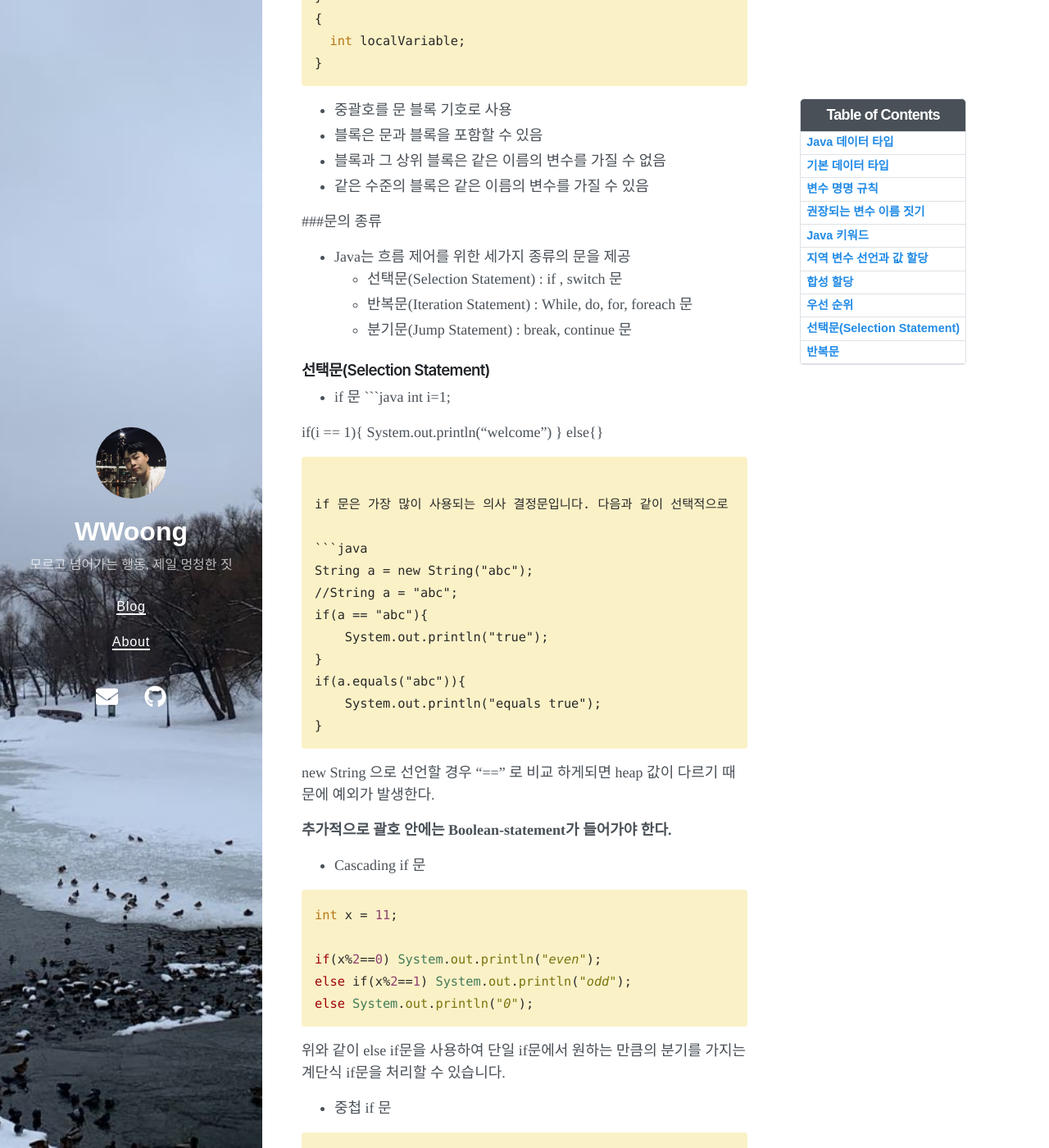
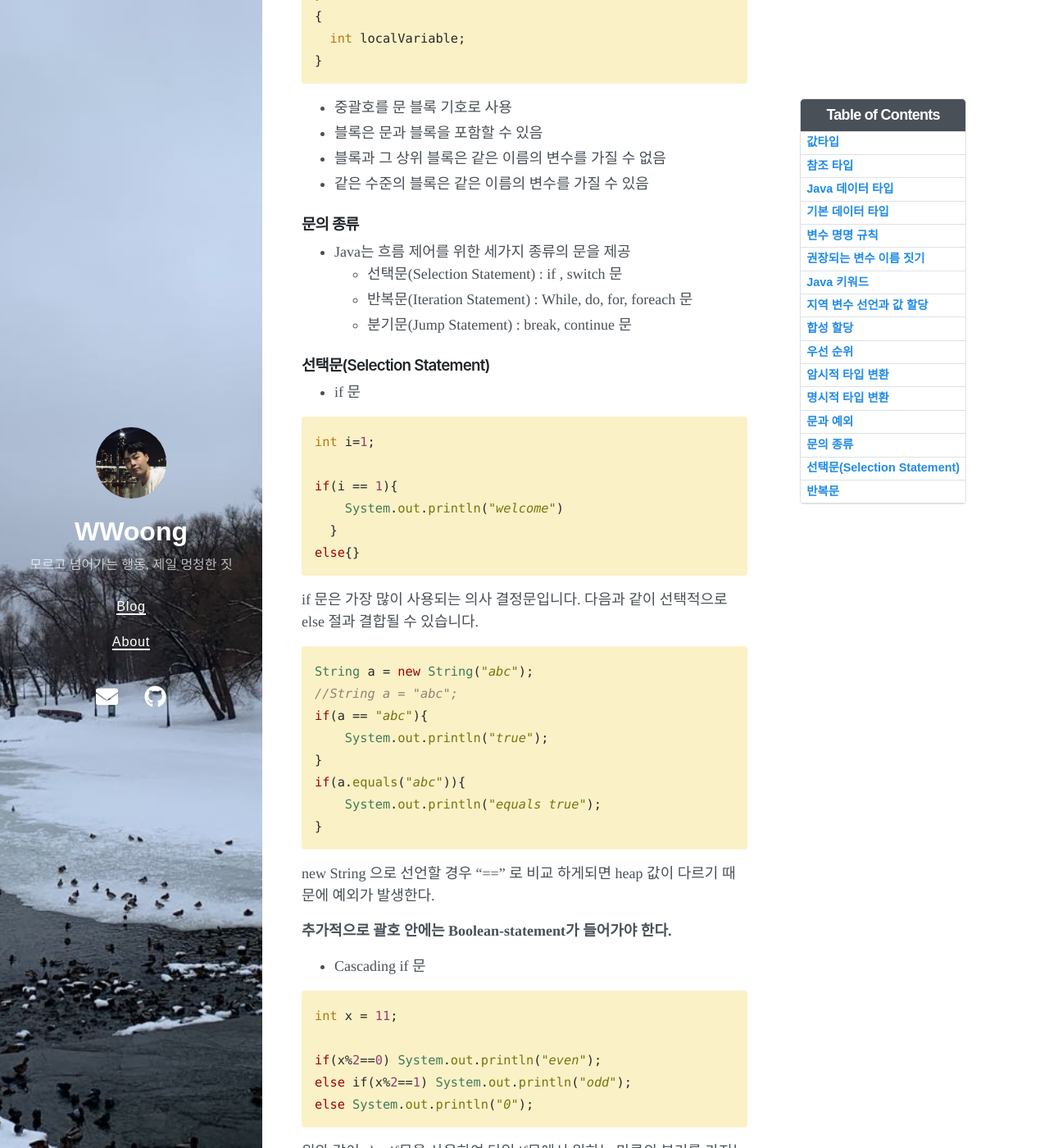
Before and after one commit to sangwoong12/sangwoong12.github.io, a Jekyll site: the page built from _posts/2022-10-25-nhnAcademy02.md, in a window 1280 px wide and 1400 px high, scrolled down 4128 px. Shown: the whole window at 82% size. Built offline with Jekyll 4.4.1, drawn with Linux system fonts in a browser that asks for light colours; nearby versions of some CDN libraries; part of the change alters nothing that is shown; some of the changed text lies outside the part shown.

Commit message:
중간 커밋

````diff
--- a/_posts/2022-10-25-nhnAcademy02.md
+++ b/_posts/2022-10-25-nhnAcademy02.md
@@ -7,7 +7,7 @@ tags: [nhn,java]
 toc:  true
 ---
 
-###값타입
+### 값타입
 - 데이터를 직접 포함
 - 복사된, 직접 가지는 데이터를 저장
 - 한 연산이 다른 데이터에 영향을 미치지 않음
@@ -23,7 +23,7 @@ int j;
 j = i;
 ```
 이렇게 값을 지정할 경우 j값에 i값을 복사해서 저장한다.
-###참조 타입
+### 참조 타입
 - 데이터(객체)가 있는 곳의 위치를 저장
 - 두 참조 타입 변수는 같은 객체를 가리킬 수 있음
 - 한 연산이 다른 데이터에 영향을 끼칠수 있음
@@ -94,7 +94,7 @@ k++ : 1
 ```
 처음에는 출력이후 계산하기 때문에 1 마지막은 더한후에 출력하기 때문에 3이 나온다.
 
-###암시적 타입 변환
+### 암시적 타입 변환
 
 ```java
 byte b = 127;
@@ -103,7 +103,7 @@ short s = b;
 - byte -> short -> int 순으로 암시적 타입 변환 가능
 - 암시적 타입 변환의 경우 변환은 실패하지 않는다. 하지만 정밀도가 떨어질 수 있다.
 
-###명시적 타입 변환
+### 명시적 타입 변환
 ```java
 short s = 127;
 byte b = (byte) s;
@@ -119,7 +119,8 @@ System.out.println(l+" : "+i);
 ```
 long타입에서 int로 변환 하면 쉬프트 연산이 이루어 지는데 모두 1이 였던 2진수 값이 0으로 바뀌고 맨끝 값만 1이 되기 때문에 -1이 나오게 된다.
 
-###문과 예외
+### 문과 예외
+
 ```java
 {
   int localVariable;
@@ -136,7 +137,7 @@ long타입에서 int로 변환 하면 쉬프트 연산이 이루어 지는데
 - 블록과 그 상위 블록은 같은 이름의 변수를 가질 수 없음
 - 같은 수준의 블록은 같은 이름의 변수를 가질 수 있음
 
-###문의 종류
+### 문의 종류
 - Java는 흐름 제어를 위한 세가지 종류의 문을 제공
   - 선택문(Selection Statement) : if , switch 문
   - 반복문(Iteration Statement) : While, do, for, foreach 문
@@ -144,6 +145,7 @@ long타입에서 int로 변환 하면 쉬프트 연산이 이루어 지는데
 
 ### 선택문(Selection Statement)
 - if 문
+
 ```java
 int i=1;
 
@@ -252,3 +254,13 @@ for 반복은 여러 개의 값을 반복에 사용할 수 있음
 ```java
 for(int i=0, j=0;...;i++,j++)
 ```
+- foreach 문
+  - 반복되는 변수의 타입과 이름 선택
+  - Collection 클래스의 각 요소에 대해 포함된 구문 실행
+```java
+String[] colors = {"red","blue","green"}
+for(color:colors){
+  System.out.println(color);
+  }
+```
+위와 같이 colors 배열에서 color라는 임의의 이름을 정해 순서대로 출력할 수 있다.
````
